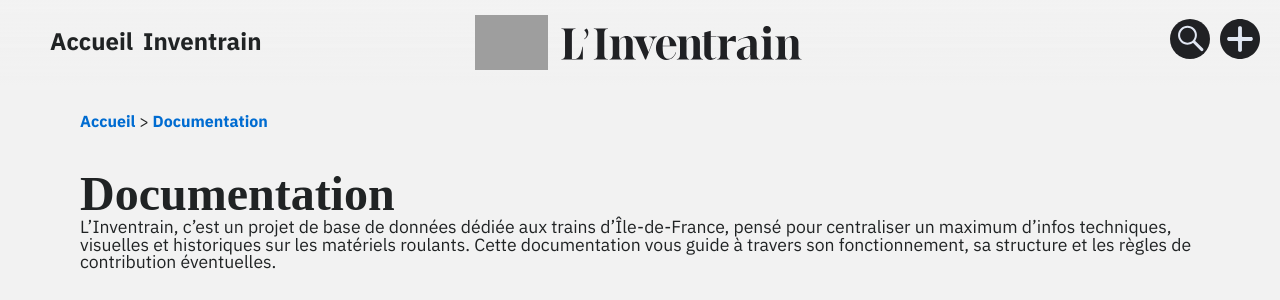
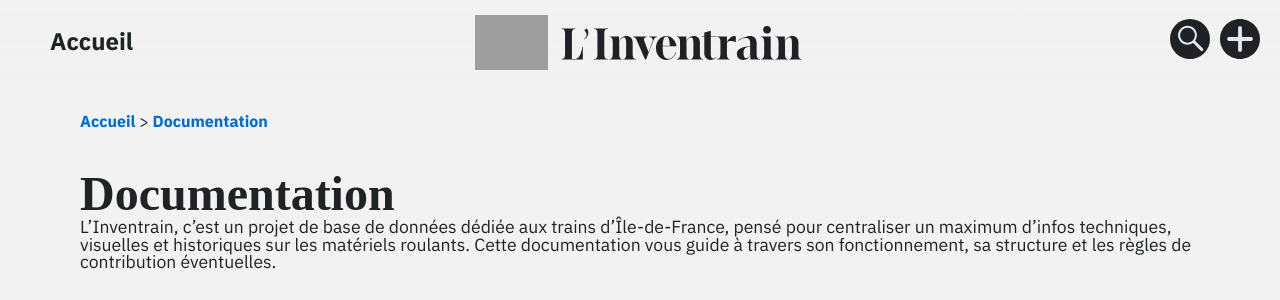
Before and after one commit to leolesimple/Inventrain, a PHP site: page /docs/index.php in a window 1280 px wide. Shown: the top 300 px of the page. Run offline with PHP 8.4, Linux system fonts and the light colour scheme; some libraries are stand-ins or nearby versions; some web fonts are replaced; grey boxes are pictures that could not be loaded.

Commit message:
:fire: (nav) : suppression du lien inutile "Inventrain"

```diff
--- a/assets/includes/nav.php
+++ b/assets/includes/nav.php
@@ -12,11 +12,6 @@ if (!isset($ext)) {
             <li>
                 <a href="<?php echo $ext; ?>index.php">
                     Accueil
-                </a>
-            </li>
-            <li>
-                <a href="<?php echo $ext; ?>inventrain.php">
-                    Inventrain
                 </a>
             </li>
         </ul>
```
